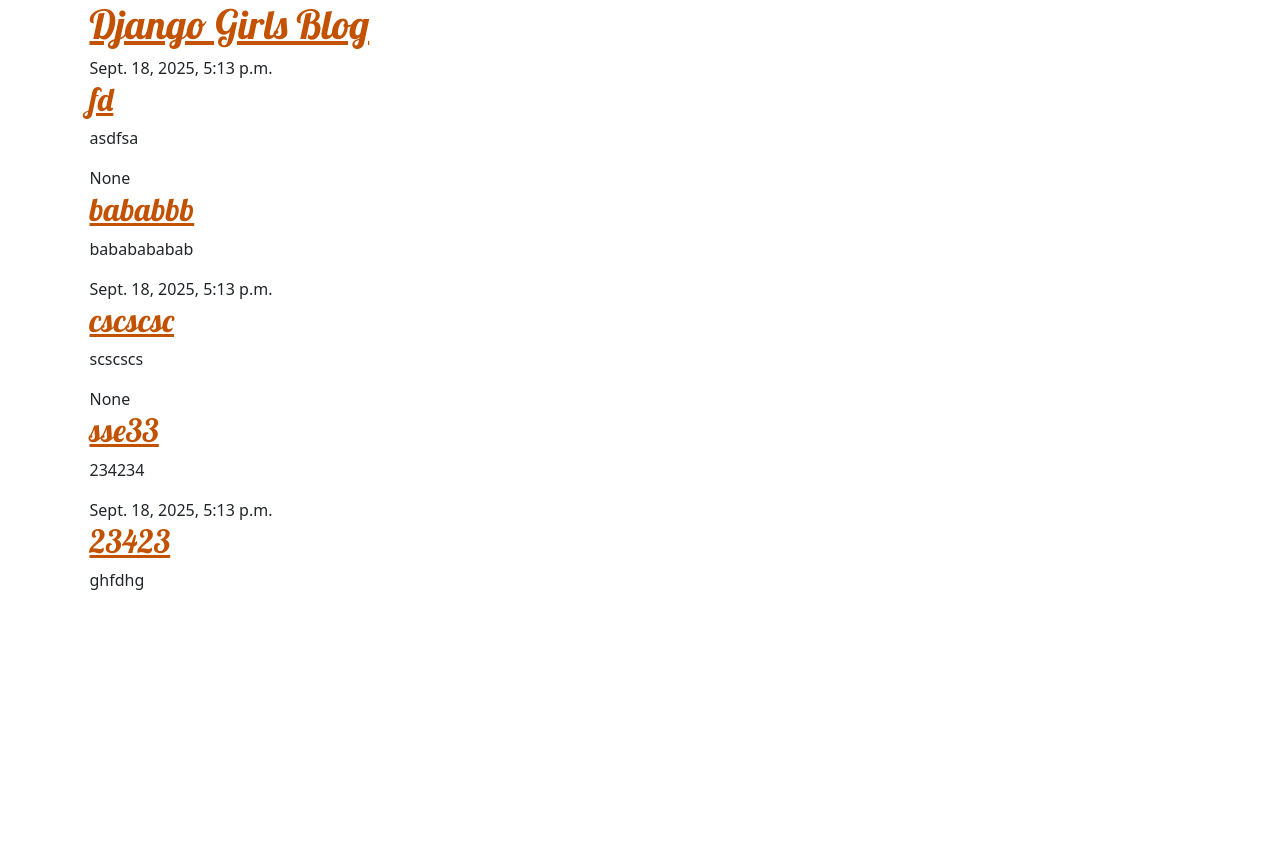
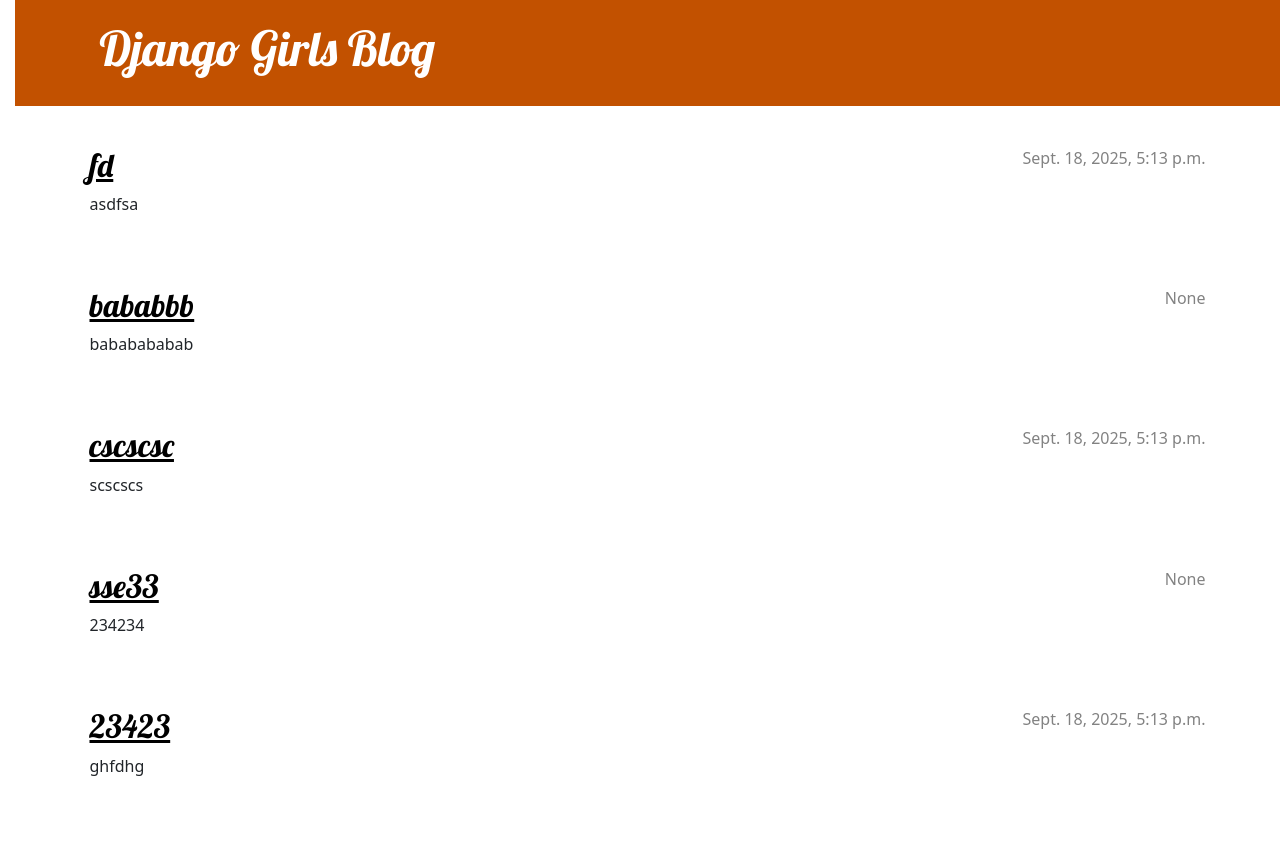
Before and after one commit to dsandifer7/SDEV220-PYTHON, a Django app: template djangotutorial/blog/templates/blog/postlist.html in a window 1280 px wide. Before the commit the page ends 590 px from the top, so only its background shows below. Run offline with Django 5.2, Linux system fonts and the light colour scheme; the template is opened without the code that fills it: values that come from a table or form of the project are taken from there, others are empty; data comes from the database, SQL or seed files in the repository.

Commit message:
Refactor blog.css to improve styling consistency

```diff
--- a/djangotutorial/blog/static/css/blog.css
+++ b/djangotutorial/blog/static/css/blog.css
@@ -8,3 +8,74 @@
     color: #C25100;
     font-family: 'Lobster';
 }
+.page-header {
+    background-color: #C25100;
+    margin-top: 0;
+    margin-bottom: 40px;
+    padding: 20px 20px 20px 40px;
+}
+
+.page-header h1,
+.page-header h1 a,
+.page-header h1 a:visited,
+.page-header h1 a:active {
+    color: #ffffff;
+    font-size: 36pt;
+    text-decoration: none;
+}
+
+h1,
+h2,
+h3,
+h4 {
+    font-family: 'Lobster', cursive;
+}
+
+.date {
+    color: #828282;
+}
+
+.save {
+    float: right;
+}
+
+.post-form textarea,
+.post-form input {
+    width: 100%;
+}
+
+.top-menu,
+.top-menu:hover,
+.top-menu:visited {
+    color: #ffffff;
+    float: right;
+    font-size: 26pt;
+    margin-right: 20px;
+}
+
+.post {
+    margin-bottom: 70px;
+}
+
+.post h2 a,
+.post h2 a:visited {
+    color: #000000;
+}
+
+.post > .date,
+.post > .actions {
+    float: right;
+}
+
+.btn-secondary,
+.btn-secondary:visited {
+    color: #C25100;
+    background: none;
+    border-color: #C25100;
+    margin-left: 15px;
+}
+
+.btn-secondary:hover {
+    color: #FFFFFF;
+    background-color: #C25100;
+}
```
